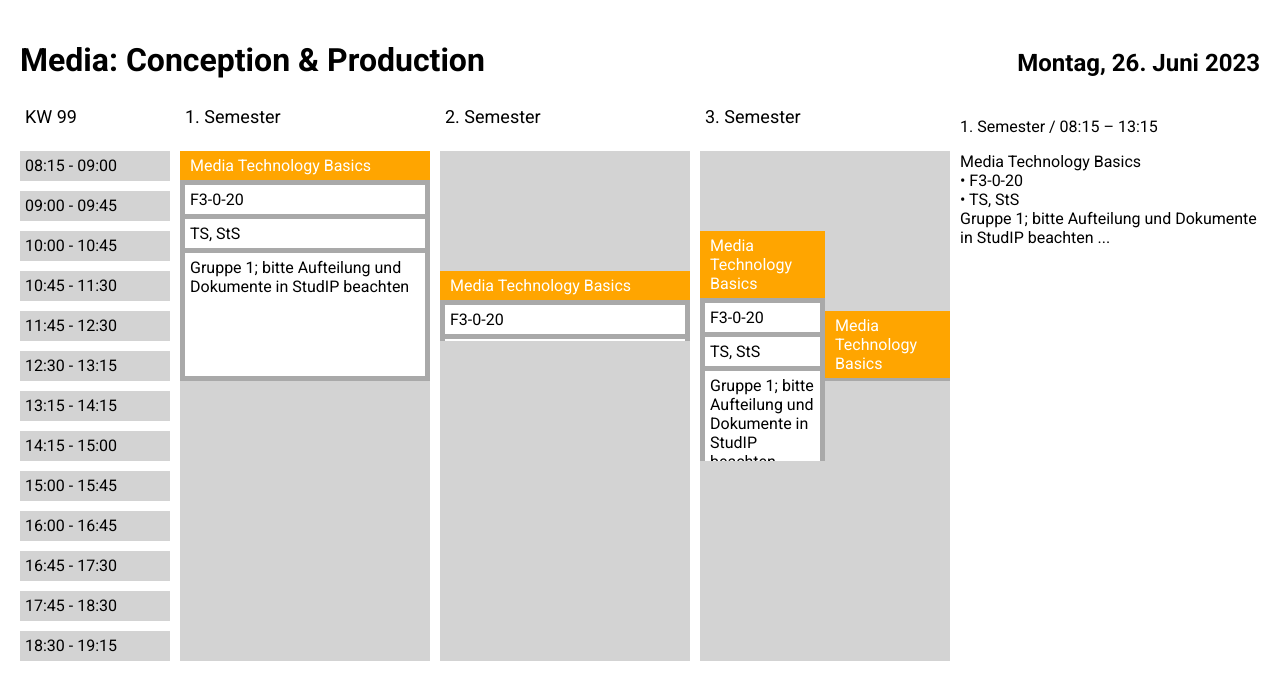
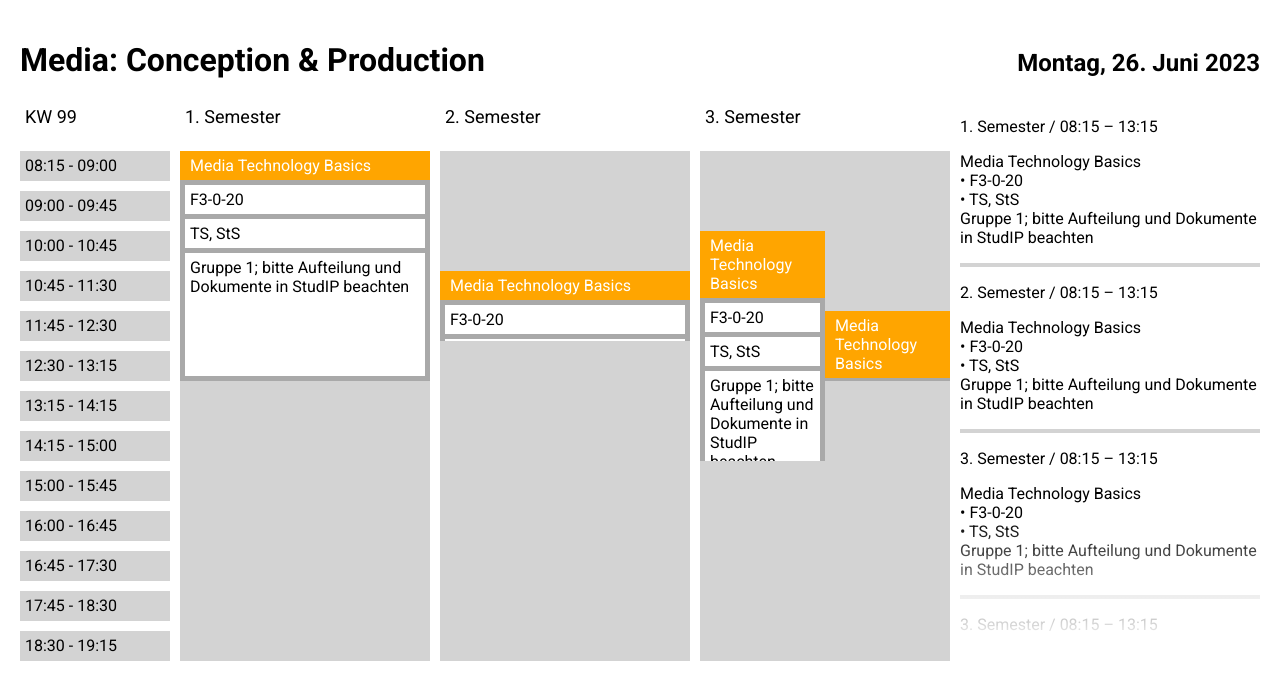
Before and after one commit to Jan0707/schedule-template, a React (Create React App) app: page / in a window 1280 px wide. Shown: the top 700 px of the page. Built offline with nearby package versions, Linux system fonts and the light colour scheme.

Commit message:
Added details columns

```diff
--- a/src/App.tsx
+++ b/src/App.tsx
@@ -1,11 +1,9 @@
-import * as React from 'react';
-import './style.css';
+import * as React from "react";
+import "./style.css";
 
-import Events from './Events';
-import Entry from './Entry';
-import GridEntry from './GridEntry';
-import SemesterGrid from './SemesterGrid';
-import SemesterColumn from './SemesterColumn';
+import Events from "./Events";
+import SemesterColumn from "./SemesterColumn";
+import DetailsColumn from "./DetailsColumn";
 
 export default function App() {
   let events = Events;
@@ -77,18 +75,7 @@ export default function App() {
           </div>
         </div>
         <div className="schedule-column column-details">
-          <div className="detail-entry">
-            <p>1. Semester / 08:15 – 13:15</p>
-            <p>
-              Media Technology Basics
-              <br />
-              • F3-0-20
-              <br />
-              • TS, StS
-              <br />
-              Gruppe 1; bitte Aufteilung und Dokumente in StudIP beachten ...
-            </p>
-          </div>
+          <DetailsColumn events={events} />
         </div>
       </div>
     </div>
--- /dev/null
+++ b/src/DetailsColumn.tsx
@@ -0,0 +1,32 @@
+import * as React from "react";
+import { Event } from "./Events";
+
+function DetailColumnEntry(props: { event: Event }) {
+  return (
+    <div className="detail-entry">
+      <p>{props.event.semester}. Semester / 08:15 – 13:15</p>
+      <p>
+        {props.event.name}
+        <br />• {props.event.room}
+        <br />• {props.event.teacher}
+        <br />
+        {props.event.description}
+      </p>
+    </div>
+  );
+}
+
+export default function DetailsColumn(column: { events: Event[] }) {
+  let entries = [];
+
+  column.events.forEach((event) => {
+    entries.push(<DetailColumnEntry event={event} />);
+  });
+
+  return (
+    <div className="detail-events">
+      {entries}
+      <div className="transparency"></div>
+    </div>
+  );
+}
--- a/src/Events.ts
+++ b/src/Events.ts
@@ -1,4 +1,17 @@
-export default [
+export interface Event {
+  semester: number,
+  name: string,
+  room: string,
+  teacher: string,
+  description: string,
+  slotStart: number,
+  slotEnd: number,
+}
+
+let events: Event[] = [];
+
+events =
+ [
   {
     semester: 1,
     name: 'Media Technology Basics',
@@ -37,3 +50,5 @@ export default [
     slotEnd: 6,
   },
 ];
+
+export default events;
--- a/src/style.css
+++ b/src/style.css
@@ -119,4 +119,31 @@ DETAIL COLUMN
   flex-shrink: 0;
   flex-grow: 1;
   align-content: flex-start;
+  overflow: hidden;
+  max-height: 560px;
 }
+
+.detail-events {
+  position: relative;
+}
+
+.detail-events .transparency {
+  top: 400px;
+  height: 160px;
+  width: 100%;
+  background: linear-gradient(to bottom,
+    rgba(255, 255, 255, 0),
+    rgba(255, 255, 255, 1) 80%
+  );
+  display: block;
+  position: absolute;
+}
+
+.detail-events .detail-entry {
+  border-bottom: 3pt solid lightgray;
+}
+
+
+.detail-events .detail-entry:last-child {
+  border: none;
+}
```
